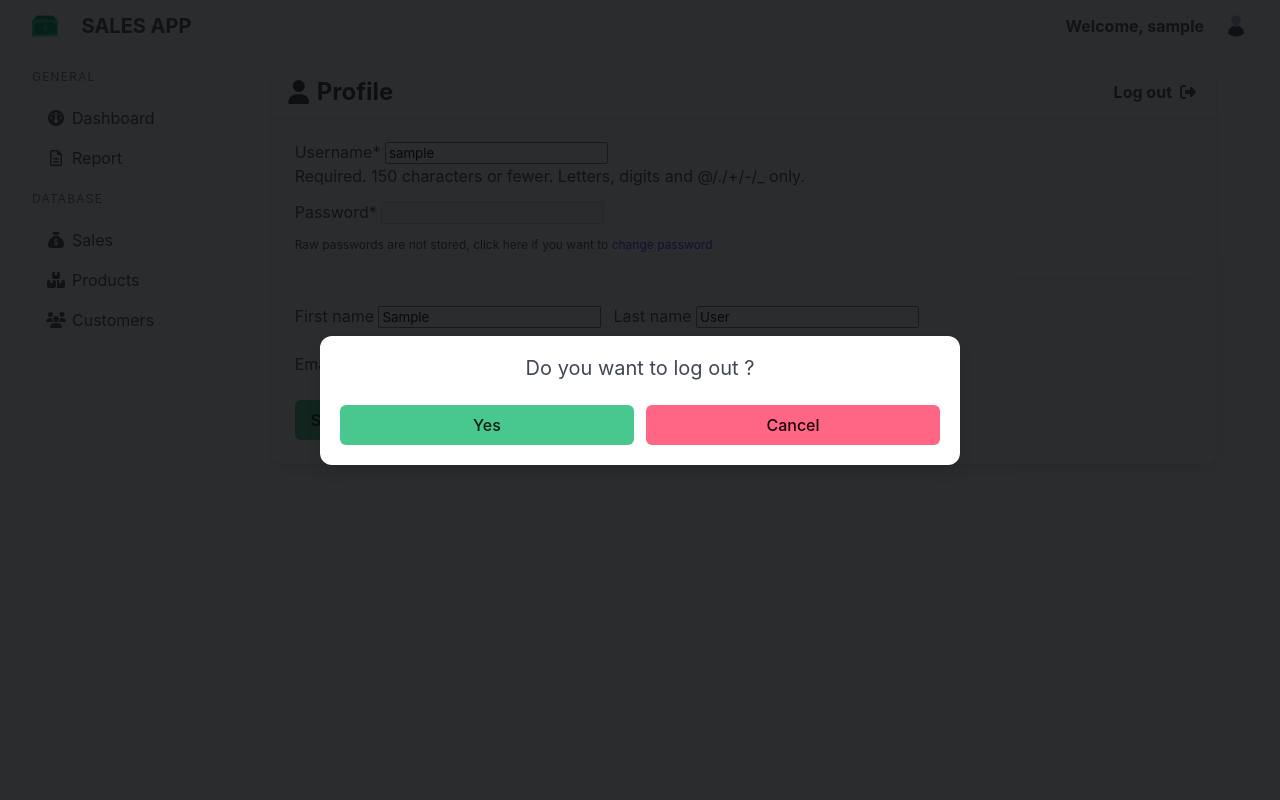
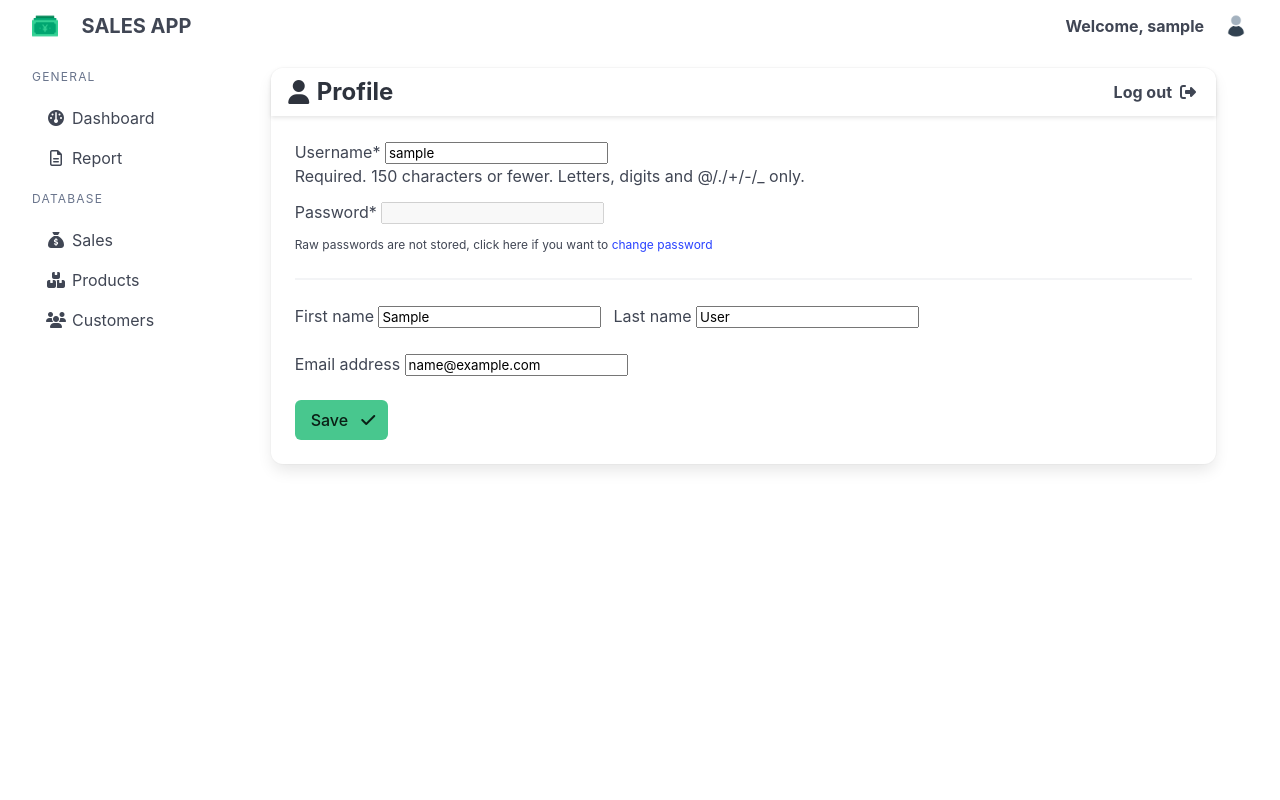
Before and after one commit to Jaysnvith/sales_prototype, a Django app: page /sales/user/ in a window 1280 px wide. Run offline with Django 5.2, Linux system fonts and the light colour scheme; the visitor is signed in with stand-in values (Sample User, id 1); some libraries are stand-ins or nearby versions.

Commit message:
Updated the log out confirmation

```diff
--- a/sales_api/templates/sales_api/sales_user.html
+++ b/sales_api/templates/sales_api/sales_user.html
@@ -25,14 +25,14 @@
   </div>
 
   <!-- Log out Confirmation -->
-  <div id="modal-js" class="modal is-active">
+  <div id="modal-js" class="modal">
     <div class="modal-background"></div>
     <div class="modal-content box">
         <p class="subtitle has-text-centered">Do you want to log out ?</p>
         <form class="field is-grouped" action="{% url 'logout' %}" method="post">
           {% csrf_token %}
-          <button type="submit" class="button is-success is-responsive is-fullwidth">Yes</button>
-          <button type="button" class="button is-danger is-responsive is-fullwidth" aria-label="close">Cancel</button>
+          <button type="submit" class="button is-success is-fullwidth">Yes</button>
+          <button type="button" class="button is-danger is-fullwidth" aria-label="close">Cancel</button>
         </form>
     </div>
   </div>
```
